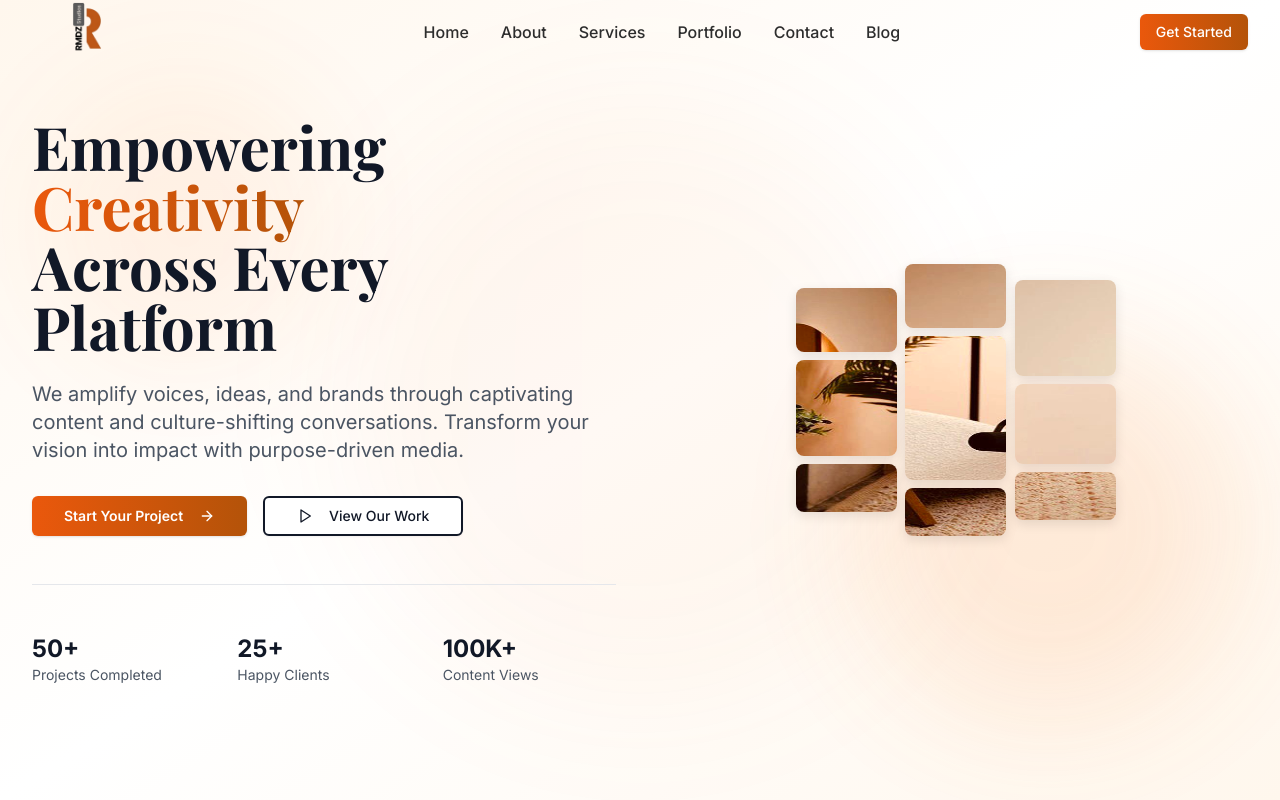
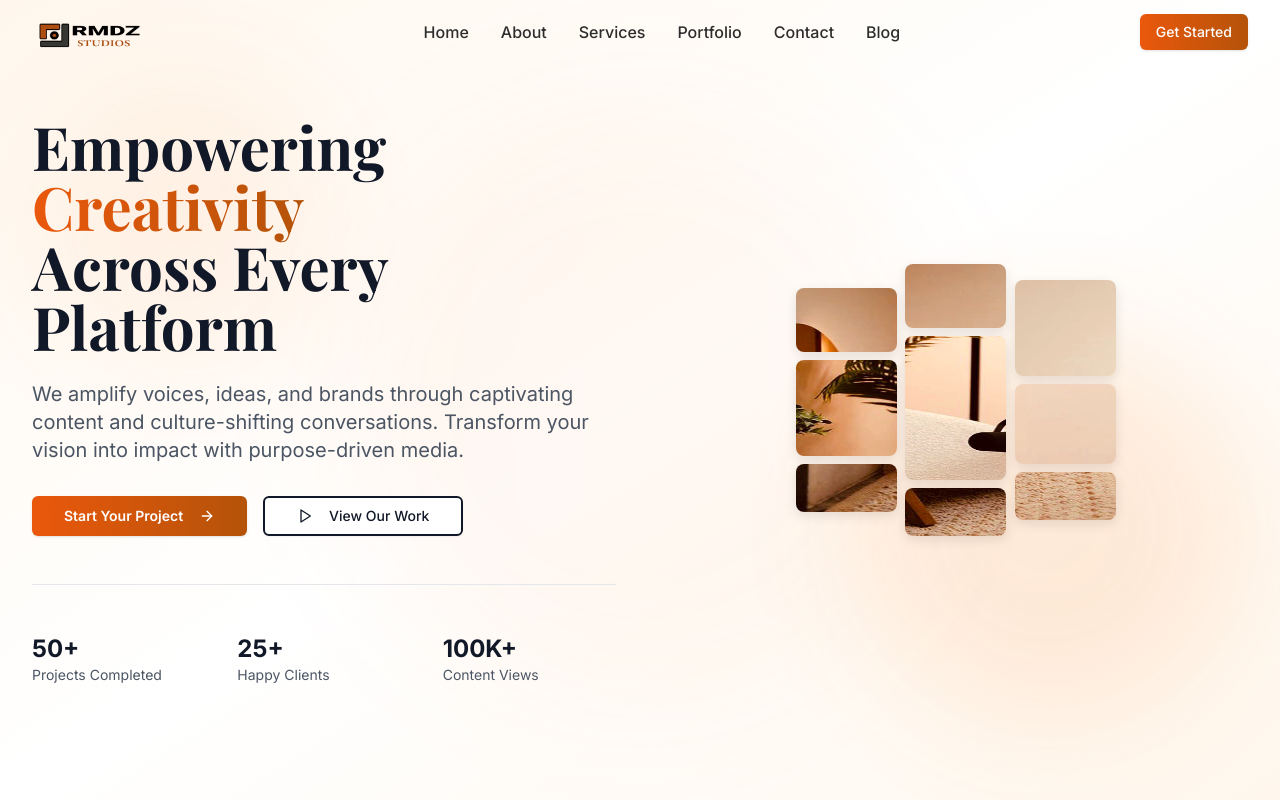
Before and after one commit to Q4Qoph/Ramadz-studio, a Next.js app: page / in a window 1280 px wide. Shown: the top 800 px of the page. Built offline with nearby package versions, Linux system fonts and the light colour scheme; a web font is replaced by a local one.

Commit message:
update:logo

```diff
--- a/src/components/layout/header.tsx
+++ b/src/components/layout/header.tsx
@@ -49,7 +49,7 @@ export default function Header() {
             <Link href="/" className="flex items-center">
               <div className="relative w-24 h-32 sm:w-28 sm:h-32">
                 <Image
-                  src="/logo.png"
+                  src="/logo1.png"
                   alt="RMDZ Studios Logo"
                   fill
                   className="object-contain"
```
Also changed, not shown: public/logo1.png (added).
